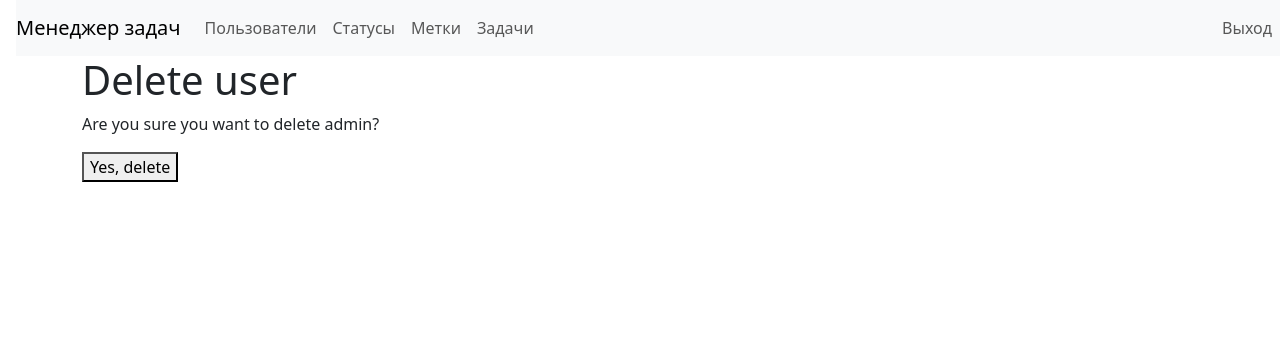
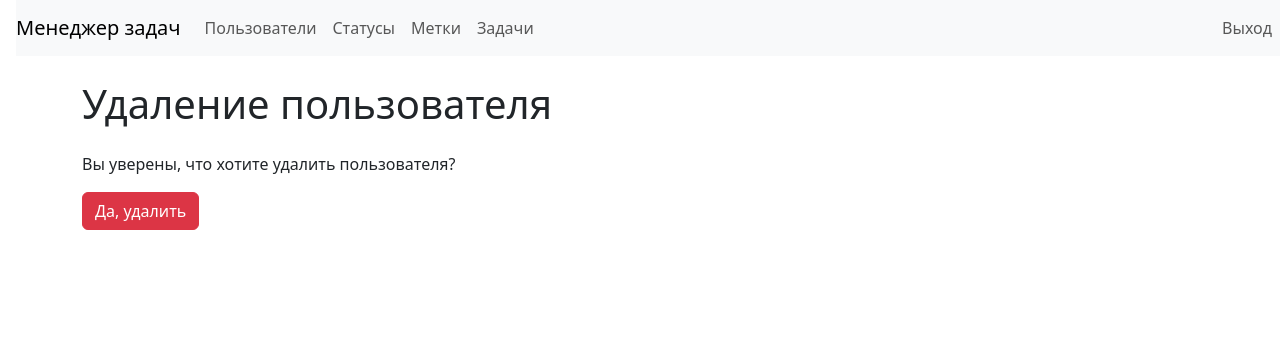
Before and after one commit to gabady13/python-project-52, a Django app: page /users/1/delete/ in a window 1280 px wide. Shown: the top 356 px of the page. Run offline with Django 5.2, Linux system fonts and the light colour scheme; a user stored in the database is signed in; data comes from the database, SQL or seed files in the repository.

Commit message:
1355_2502

```diff
--- a/src/templates/users/user_confirm_delete.html
+++ b/src/templates/users/user_confirm_delete.html
@@ -1,12 +1,12 @@
 {% extends "layouts/base.html" %}
 
 {% block content %}
-  <h1>Delete user</h1>
+  <h1 class="my-4">Удаление пользователя</h1>
 
-  <p>Are you sure you want to delete {{ object.username }}?</p>
+  <p>Вы уверены, что хотите удалить пользователя?</p>
 
   <form method="post">
     {% csrf_token %}
-    <button type="submit">Yes, delete</button>
+    <button type="submit" class="btn btn-danger">Да, удалить</button>
   </form>
 {% endblock %}
```
